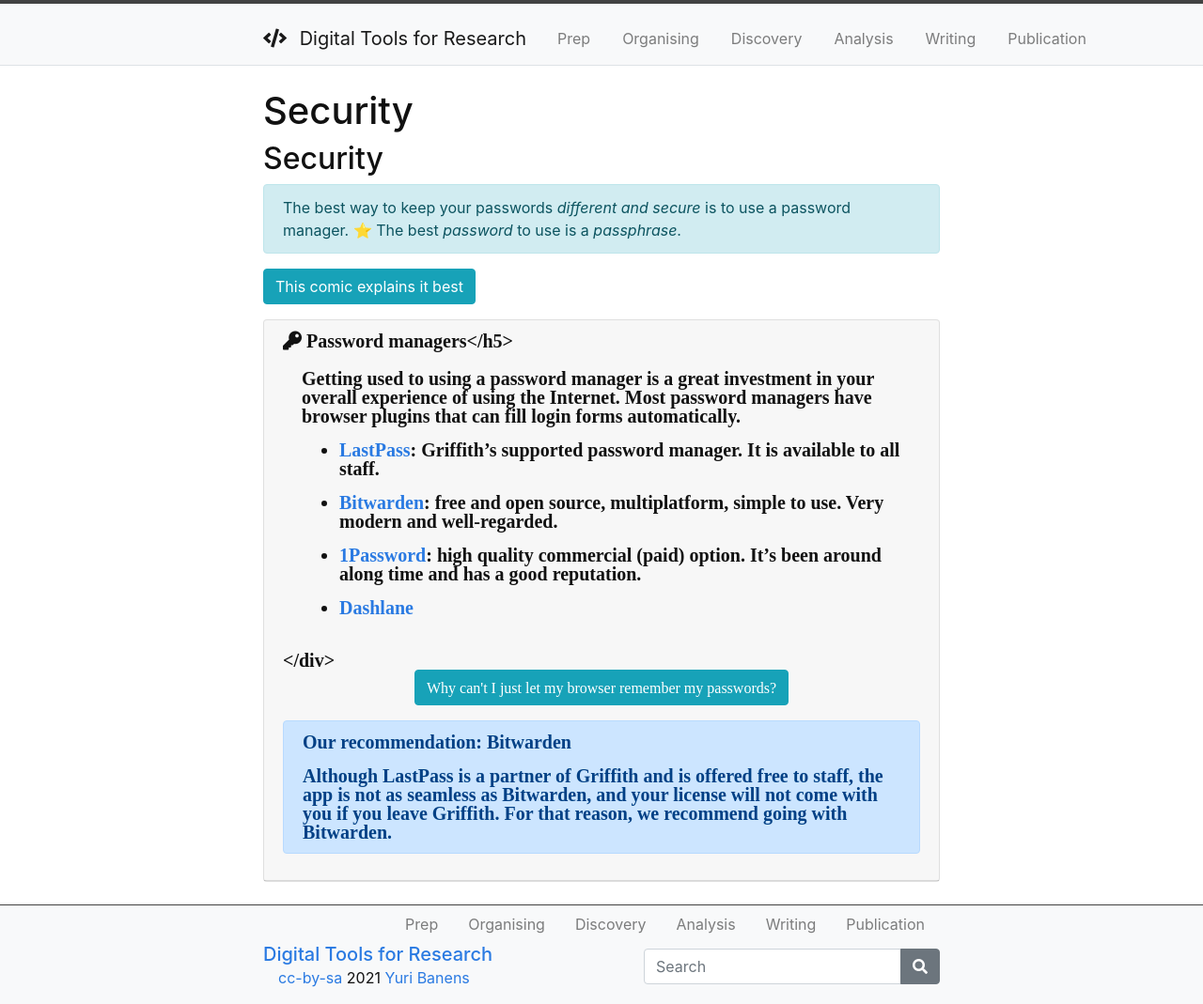
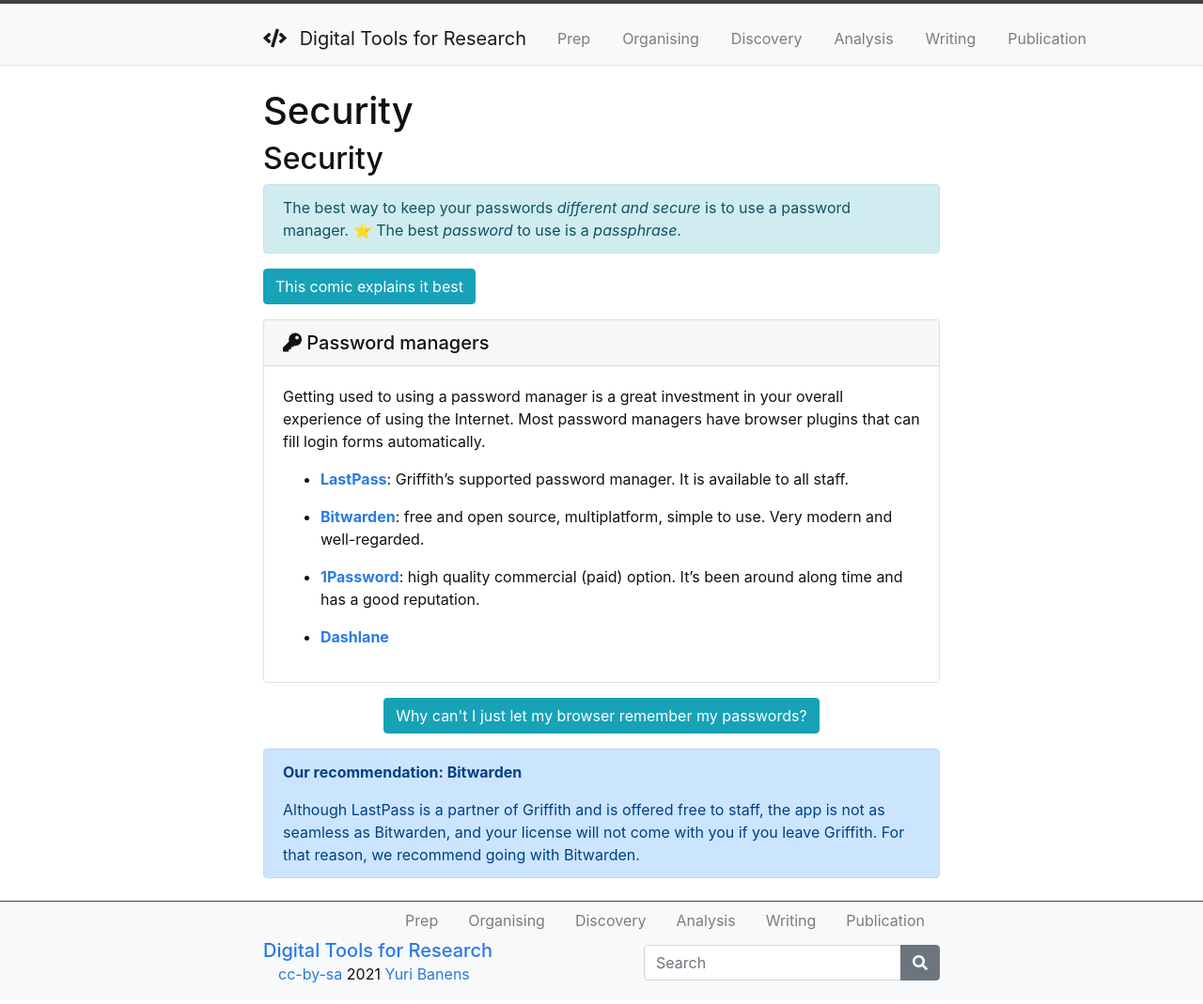
Before and after one commit to GriffithUniLibrary/digital-tools-modular, a Jekyll site: the page built from content/0-prep-security.md, in a window 1280 px wide. Shown: the whole page at 94% size. Built offline with Jekyll 4.4.1, drawn with Linux system fonts in a browser that asks for light colours; our own code applies the rules of GitHub Pages for plain Markdown files.

Commit message:
Gotcha ya pesky bug

```diff
--- a/content/0-prep-security.md
+++ b/content/0-prep-security.md
@@ -22,7 +22,7 @@ Getting used to using a password manager is a great investment in your overall e
 
 
 {% endcapture %}
-{% include card.html header="<i class='fas fa-key'> Password managers" text=pwmanagers %}
+{% include card.html header="<i class='fas fa-key'></i> Password managers" text=pwmanagers %}
 
 {% capture browser %}
 You could, but you would be missing out on a few of the key benefits of password managers, like checking that your passwords aren't being reused across services, generating new passwords for you and syncing your passwords across mobile and desktop devices.
```
